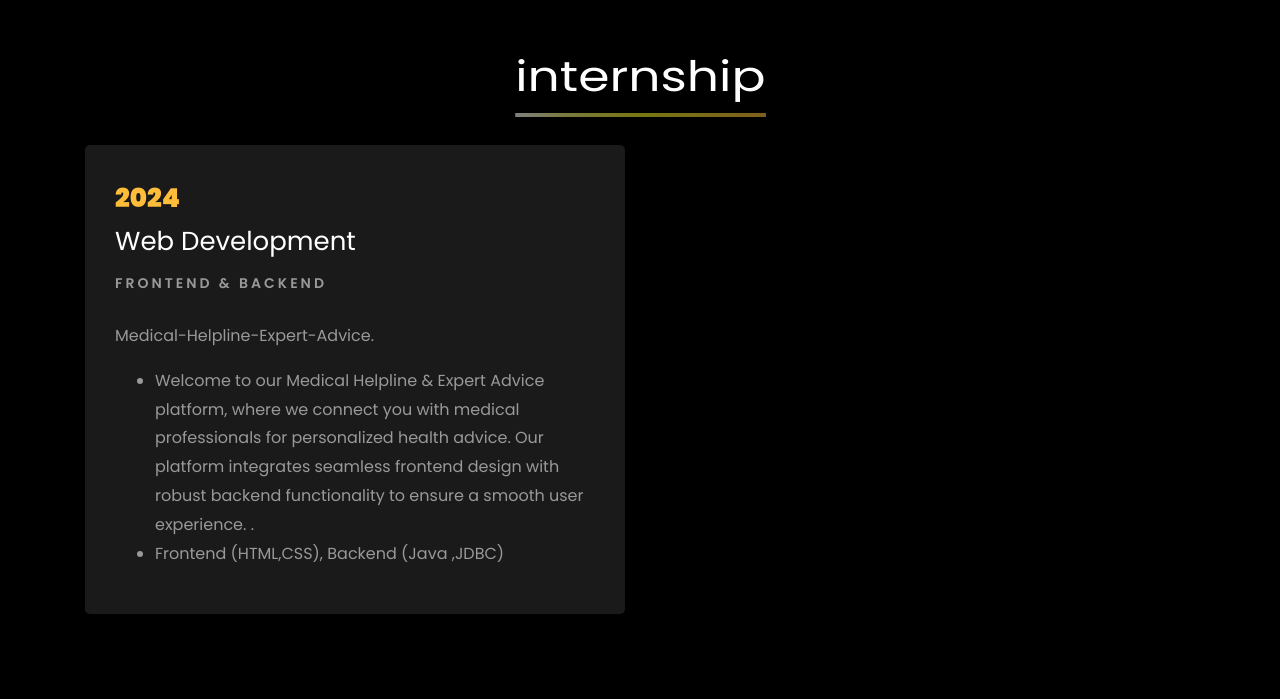
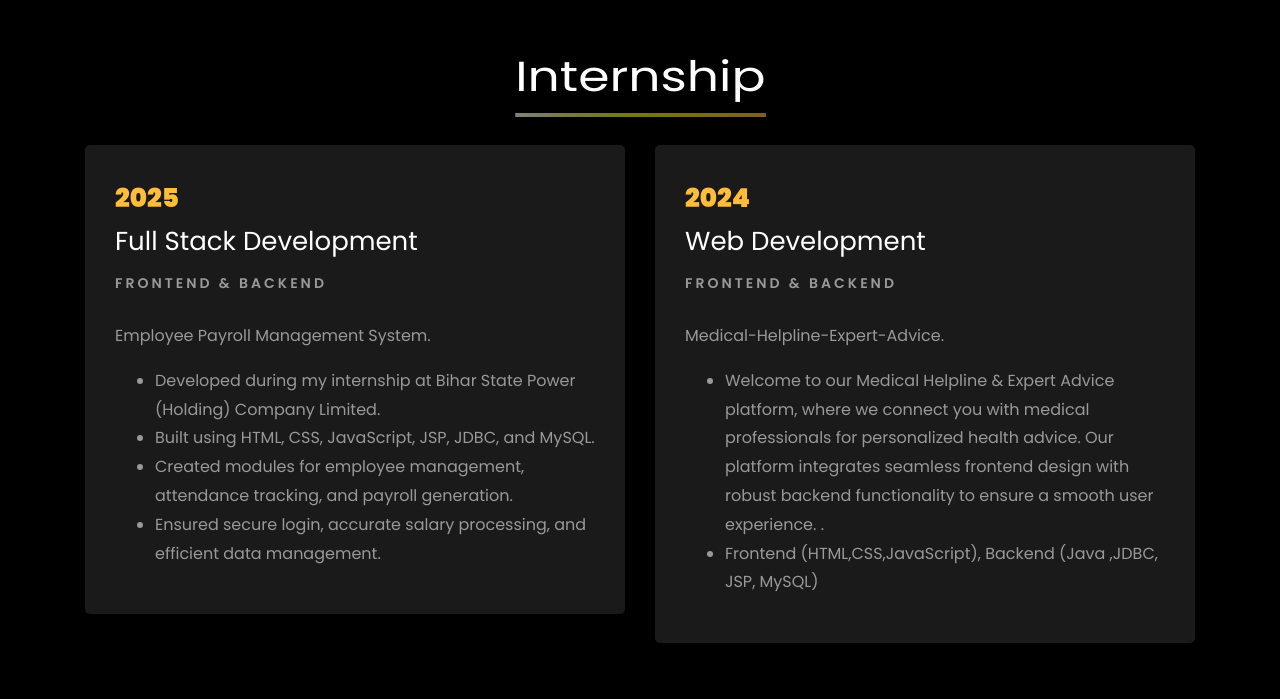
Before and after one commit to Abhishek080203/CodSoft-Task-1, a plain HTML site: page index.html in a window 1280 px wide. Shown: the part 1873-2572 px from the top of the page. Drawn offline with Linux system fonts and the light colour scheme; files whose address does not match are found by name.

Commit message:
index.html

```diff
--- a/index.html
+++ b/index.html
@@ -188,7 +188,7 @@
 
 						<br>
 						<br>
-			            <h2>Web Development</h2>
+			            <h2>Full Stack Development</h2>
 						<!-- <h2 class="d-flex" style="margin-bottom: 0">With over 5 years of experience</h2> -->
 						<!-- <br> -->
 			            <p><a href="https://www.linkedin.com/in/abhishek-kumar-96b986249" class="btn btn-primary py-3 px-4">LinkedIn</a>
@@ -324,7 +324,7 @@
         </div>
 
 		<div class="row">
-			<h1 class="big-4">internship
+			<h1 class="big-4">Internship
 			<div class="underline"></div>
 		</div>
 		<br>
@@ -332,24 +332,49 @@
 		<div class="row">
 				<div class="col-md-6">
 					<div class="resume-wrap ftco-animate">
-						<span class="date">2024</span>
-						<h2>Web Development</h2>
+						<span class="date">2025</span>
+						<h2>Full Stack Development</h2>
 						<span class="position"> Frontend & Backend</span>
-						<p class="mt-4">Medical-Helpline-Expert-Advice.
+						<p class="mt-4">Employee Payroll Management System.
 							<ul>
-								<li>Welcome to our  Medical Helpline & Expert Advice platform, where we connect you with medical professionals for personalized health advice. Our platform integrates seamless frontend design with robust backend functionality to ensure a smooth user experience.
-									.</li>
-								<li>Frontend (HTML,CSS),
-									Backend (Java ,JDBC)
-									</li>
+								<li>Developed during my internship at Bihar State Power (Holding) Company Limited.</li>
+								<li>Built using HTML, CSS, JavaScript, JSP, JDBC, and MySQL.</li>
+								<li>Created modules for employee management, attendance tracking, and payroll generation.</li>
+								<li>Ensured secure login, accurate salary processing, and efficient data management. </li>
 							</ul>
 						</p>
 					</div>
 
+
+
 				</div>
 
 
+
+
+
+			<div class="col-md-6">
+				<div class="resume-wrap ftco-animate">
+					<span class="date">2024</span>
+					<h2>Web Development</h2>
+					<span class="position"> Frontend & Backend</span>
+					<p class="mt-4">Medical-Helpline-Expert-Advice.
+						<ul>
+							<li>Welcome to our  Medical Helpline & Expert Advice platform, where we connect you with medical professionals for personalized health advice. Our platform integrates seamless frontend design with robust backend functionality to ensure a smooth user experience.
+								.</li>
+							<li>Frontend (HTML,CSS,JavaScript),
+								Backend (Java ,JDBC, JSP, MySQL)
+								</li>
+						</ul>
+					</p>
+				</div>
+
+
+
 			</div>
+
+		</div>
+
 
 		<br>
 		<br>
@@ -402,18 +427,18 @@
           <div class="col-md-7 heading-section text-center ftco-animate">
             <h1 class="big big-2">Projects</h1>
             <h2 class="mb-4">Projects</h2>
-            <p>Below are the sample Web Development projects on Jdbc In Java With MySql, Python, ML.</p>
+            <p>Below are the sample Web Development projects on  HTML, CSS, JavaScript, Jdbc In Java With MySql.</p>
           </div>
         </div>
         <div class="row d-flex">
           <div class="col-md-4 d-flex ftco-animate">
           	<div class="blog-entry justify-content-end">
-              <a href="https://github.com/Abhishek080203/CODTECH-TASK-1.git" class="block-20 zoom-effect" style="background-image: url('images/proj_2.png');">
+              <a href="https://github.com/Abhishek080203/Employee-Payroll-Management-System.git" class="block-20 zoom-effect" style="background-image: url('images/proj_1.png');">
               </a>
               <div class="text mt-3 float-right d-block">
 
-                <h3 class="heading"><a href="https://github.com/Abhishek080203/CODTECH-TASK-1.git">E-Commerce Website</a></h3>
-                <p>This project was developed as part of my internship at CodeTech IT Solutions. It showcases my skills in HTML, CSS, JavaScript and Jdbc,Mysql through the creation of a [responsive web application, interactive user interface].</p>
+                <h3 class="heading"><a href="https://github.com/Abhishek080203/Employee-Payroll-Management-System.git">Employee Payroll Management System</a></h3>
+                <p>A digital solution for managing employee data, salaries, leave applications, and authentication with admin control. Developed using HTML, CSS, JavaScript, JSP, JDBC, and MySQL..</p>
               </div>
             </div>
           </div>
@@ -471,7 +496,7 @@
         </div>
       </div>
 
-	  <div class="ftco-section ftco-hireme img margin-top" style="background-image: url(images/bg1.png)">
+	  <div class="ftco-section ftco-hireme img margin-top" style="background-image: url(images/bg2.png)">
 			<!-- <div class="container"> -->
 				<div class="row justify-content-center">
 					<div class="col-md-7 ftco-animate text-center">
```
